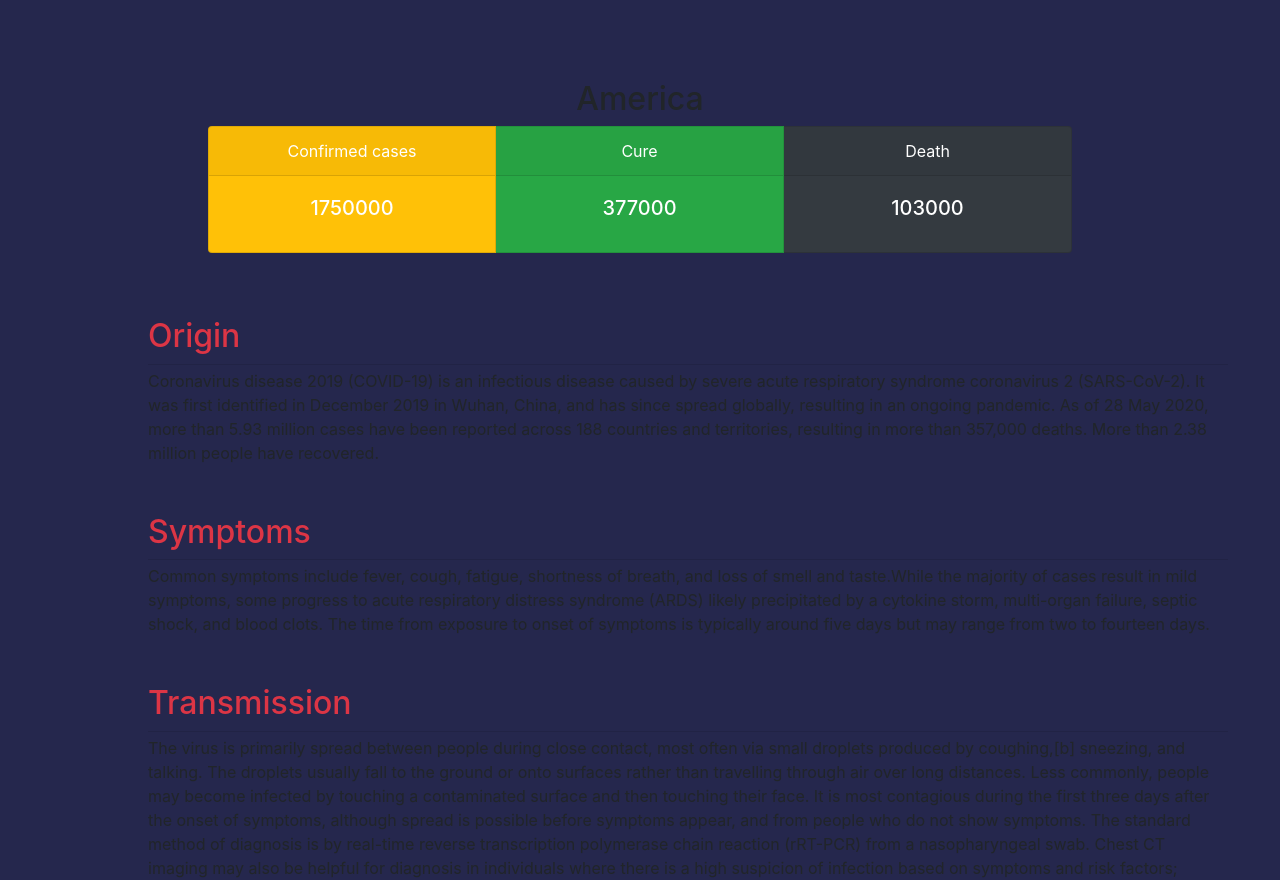
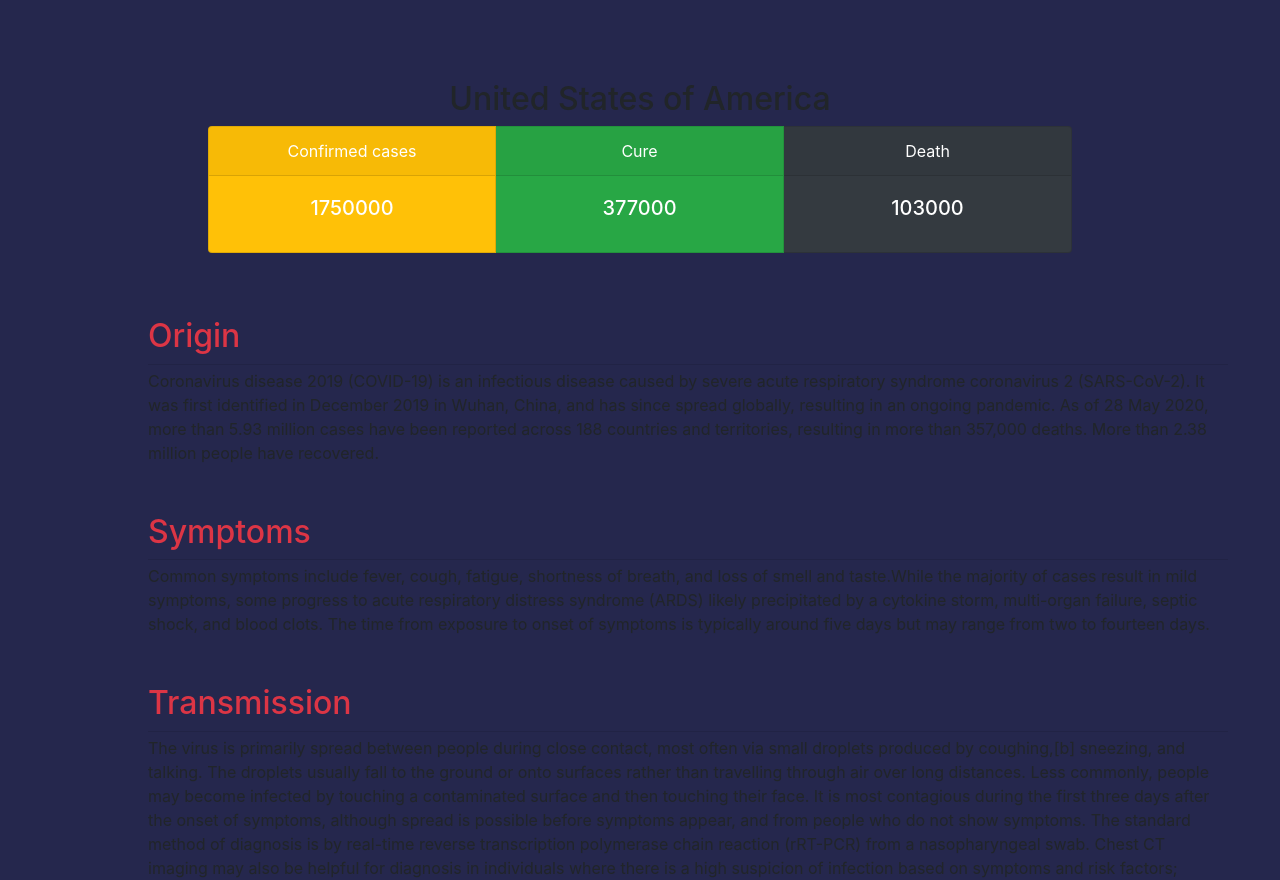
Before and after one commit to Veggier/ttp-assignment-1, a plain HTML site: page index.html in a window 1280 px wide. Shown: the part 1184-2064 px from the top of the page. Drawn offline with nearby package versions, Linux system fonts and the light colour scheme; files that its build step writes are made by us from their sources.

Commit message:
added United states of America, updated format

```diff
--- a/index.html
+++ b/index.html
@@ -37,7 +37,7 @@
   </div>
   <br>
   <br>
-  <h2 style="text-align: center;">America</h2>
+  <h2 style="text-align: center;">United States of America</h2>
 
   <div class="card-group justify-content-md-center" style="text-align: center;" >
 
```
